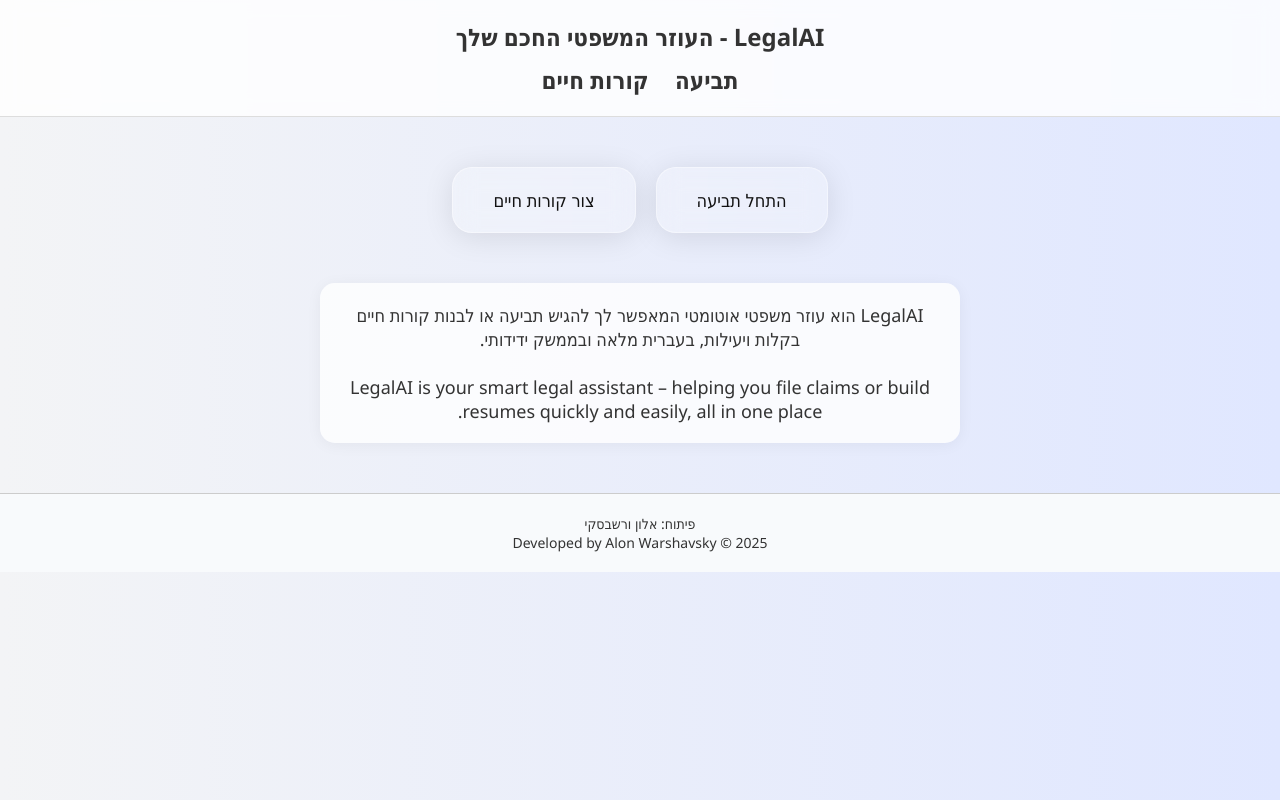
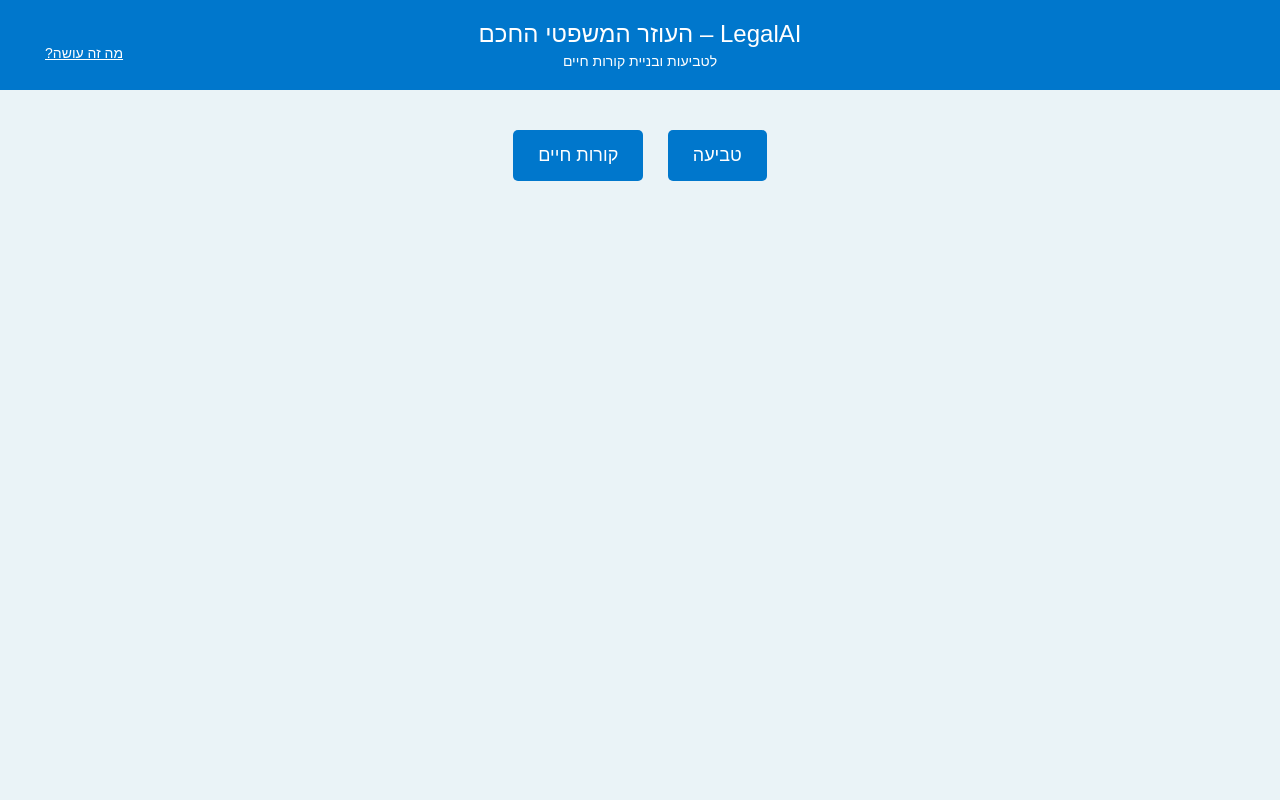
Before and after one commit to ALORTXM/legalai-site, a plain HTML site: page index.html in a window 1280 px wide. Drawn offline with Linux system fonts and the light colour scheme.

Commit message:
Update index.html5

```diff
--- a/index.html
+++ b/index.html
@@ -4,112 +4,101 @@
     <meta charset="UTF-8" />
     <meta name="viewport" content="width=device-width, initial-scale=1.0" />
     <title>LegalAI - העוזר המשפטי שלך</title>
-  <style>
-    body {
-      margin: 0;
-      font-family: "Segoe UI", Tahoma, Geneva, Verdana, sans-serif;
-      background: linear-gradient(to right, #f3f4f6, #e0e7ff);
-      color: #333;
-      text-align: center;
-    }
-    header {
-      padding: 20px;
-      font-size: 24px;
-      font-weight: bold;
-      background-color: #ffffffcc;
-      backdrop-filter: blur(10px);
-      border-bottom: 1px solid #ddd;
-      position: sticky;
-      top: 0;
-      z-index: 10;
-    }
-    nav {
-      margin-top: 10px;
-    }
-    nav a {
-      margin: 0 10px;
-      text-decoration: none;
-      color: #333;
-      font-weight: bold;
-    }
-    .glass-buttons {
-      display: flex;
-      justify-content: center;
-      gap: 20px;
-      margin: 50px auto;
-      flex-wrap: wrap;
-    }
-    .glass-button {
-      background: rgba(255, 255, 255, 0.2);
-      backdrop-filter: blur(12px);
-      border: 1px solid rgba(255, 255, 255, 0.4);
-      border-radius: 20px;
-      padding: 20px 40px;
-      font-size: 18px;
-      color: #111;
-      text-decoration: none;
-      transition: all 0.3s ease;
-      box-shadow: 0 4px 30px rgba(0, 0, 0, 0.1);
-    }
-    .glass-button:hover {
-      transform: scale(1.05);
-      background-color: #ffffff66;
-    }
-    .section-description {
-      max-width: 600px;
-      margin: 50px auto;
-      font-size: 18px;
-      background-color: #ffffffcc;
-      padding: 20px;
-      border-radius: 15px;
-      box-shadow: 0 2px 15px rgba(0, 0, 0, 0.05);
-    }
-    footer {
-      margin-top: 40px;
-      padding: 20px;
-      background-color: #f8fafc;
-      border-top: 1px solid #ccc;
-      font-size: 14px;
-    }
-
-    @media (max-width: 600px) {
-      .glass-buttons {
-        flex-direction: column;
-      }
-      .glass-button {
-        width: 80%;
-      }
-    }
-  </style>
 
     <!-- Google AdSense -->
     <script async src="https://pagead2.googlesyndication.com/pagead/js/adsbygoogle.js?client=ca-pub-6110055333953140"
      crossorigin="anonymous"></script>
+
+    <style>
+      body {
+        font-family: Arial, sans-serif;
+        background-color: #eaf3f7;
+        margin: 0;
+        padding: 0;
+        text-align: center;
+        direction: rtl;
+      }
+
+      header {
+        background-color: #0077cc;
+        color: white;
+        padding: 20px 10px;
+        font-size: 24px;
+        line-height: 1.2;
+      }
+
+      header small {
+        font-size: 14px;
+        display: block;
+        margin-top: 4px;
+      }
+
+      .container {
+        margin: 30px auto;
+        max-width: 600px;
+      }
+
+      button {
+        margin: 10px;
+        padding: 15px 25px;
+        font-size: 18px;
+        background-color: #0077cc;
+        color: white;
+        border: none;
+        border-radius: 5px;
+        cursor: pointer;
+      }
+
+      button:hover {
+        background-color: #005fa3;
+      }
+
+      .info-box {
+        display: none;
+        background-color: #ffffff;
+        color: #333;
+        border: 1px solid #ccc;
+        padding: 15px;
+        margin: 15px auto;
+        max-width: 400px;
+        border-radius: 8px;
+        box-shadow: 0 0 10px rgba(0,0,0,0.1);
+      }
+
+      .info-toggle {
+        position: absolute;
+        left: 10px;
+        top: 20px;
+        background: none;
+        border: none;
+        color: white;
+        text-decoration: underline;
+        font-size: 14px;
+        cursor: pointer;
+      }
+    </style>
   </head>
-
   <body>
     <header>
-    LegalAI - העוזר המשפטי החכם שלך
-    <nav>
-      <a href="#start-claim">תביעה</a>
-      <a href="#create-cv">קורות חיים</a>
-    </nav>
+      LegalAI – העוזר המשפטי החכם <br />
+      <small>לטביעות ובניית קורות חיים</small>
+      <button class="info-toggle" onclick="toggleInfo()">מה זה עושה?</button>
     </header>
 
-  <div class="glass-buttons">
-    <a href="claim.html" class="glass-button" id="start-claim">התחל תביעה</a>
-    <a href="cv.html" class="glass-button" id="create-cv">צור קורות חיים</a>
+    <div class="info-box" id="infoBox">
+      האתר LegalAI מאפשר לך ליצור מכתבי תביעה מקצועיים או קורות חיים בלחיצת כפתור, בעזרת בינה מלאכותית. המידע שלך מאובטח.
     </div>
 
-  <div class="section-description">
-    LegalAI הוא עוזר משפטי אוטומטי המאפשר לך להגיש תביעה או לבנות קורות חיים בקלות ויעילות, בעברית מלאה ובממשק ידידותי.
-    <br /><br />
-    LegalAI is your smart legal assistant – helping you file claims or build resumes quickly and easily, all in one place.
+    <div class="container">
+      <button onclick="window.location.href='claim.html'">טביעה</button>
+      <button onclick="window.location.href='cv.html'">קורות חיים</button>
     </div>
 
-  <footer>
-    פיתוח: אלון ורשבסקי<br/>
-    Developed by Alon Warshavsky © 2025
-  </footer>
+    <script>
+      function toggleInfo() {
+        const box = document.getElementById('infoBox');
+        box.style.display = box.style.display === 'block' ? 'none' : 'block';
+      }
+    </script>
   </body>
 </html>
```
Lines whose indentation alone changed are shown as unchanged.
